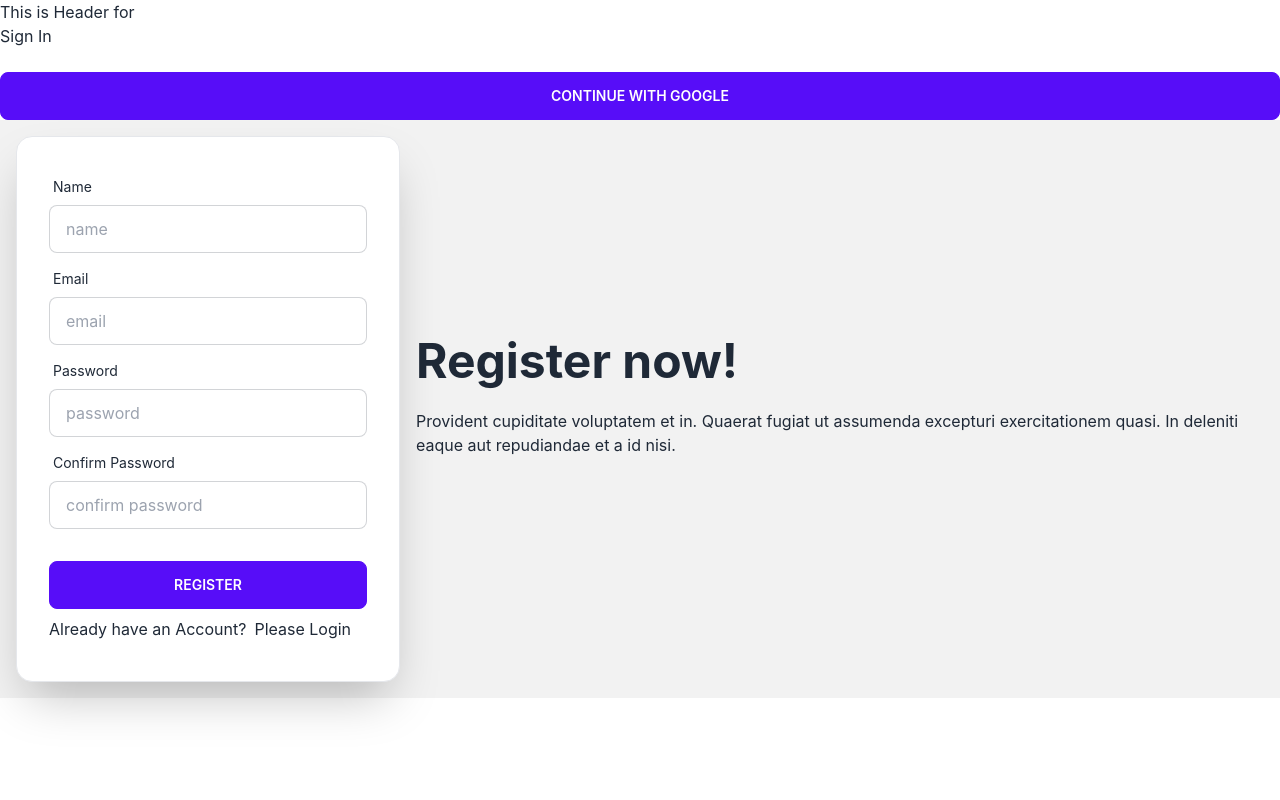
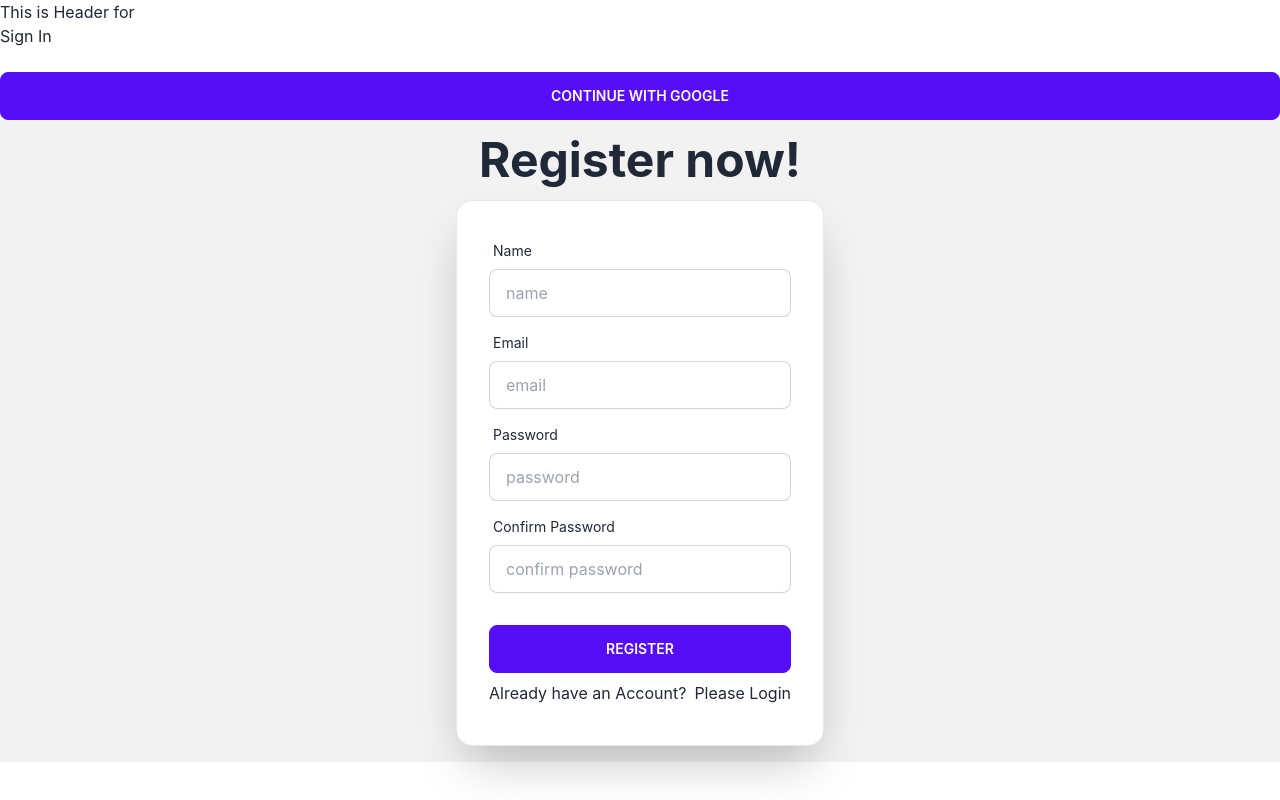
Before and after one commit to yusuf-khan-swd/hotel-booking, a React (Create React App) app: page /register in a window 1280 px wide. Built offline with nearby package versions, Linux system fonts and the light colour scheme; no server answers.

Commit message:
remove dummy p text and lg:flex-row

```diff
--- a/src/components/Register/Register.js
+++ b/src/components/Register/Register.js
@@ -58,14 +58,9 @@ const Register = () => {
         <p onClick={handleGoogleSignIn} className="btn btn-primary">Continue With Google</p>
       </div>
       <div className="hero min-h-screen lg:min-h-min bg-base-200">
-        <div className="hero-content flex-col lg:flex-row-reverse">
+        <div className="hero-content flex-col">
           <div className="text-center lg:text-left">
             <h1 className="text-5xl font-bold">Register now!</h1>
-            <p className="py-6">
-              Provident cupiditate voluptatem et in. Quaerat fugiat ut
-              assumenda excepturi exercitationem quasi. In deleniti eaque aut
-              repudiandae et a id nisi.
-            </p>
           </div>
           <form onSubmit={handleSubmit} className="card flex-shrink-0 w-full max-w-sm shadow-2xl bg-base-100 border">
             <div className="card-body">
```
